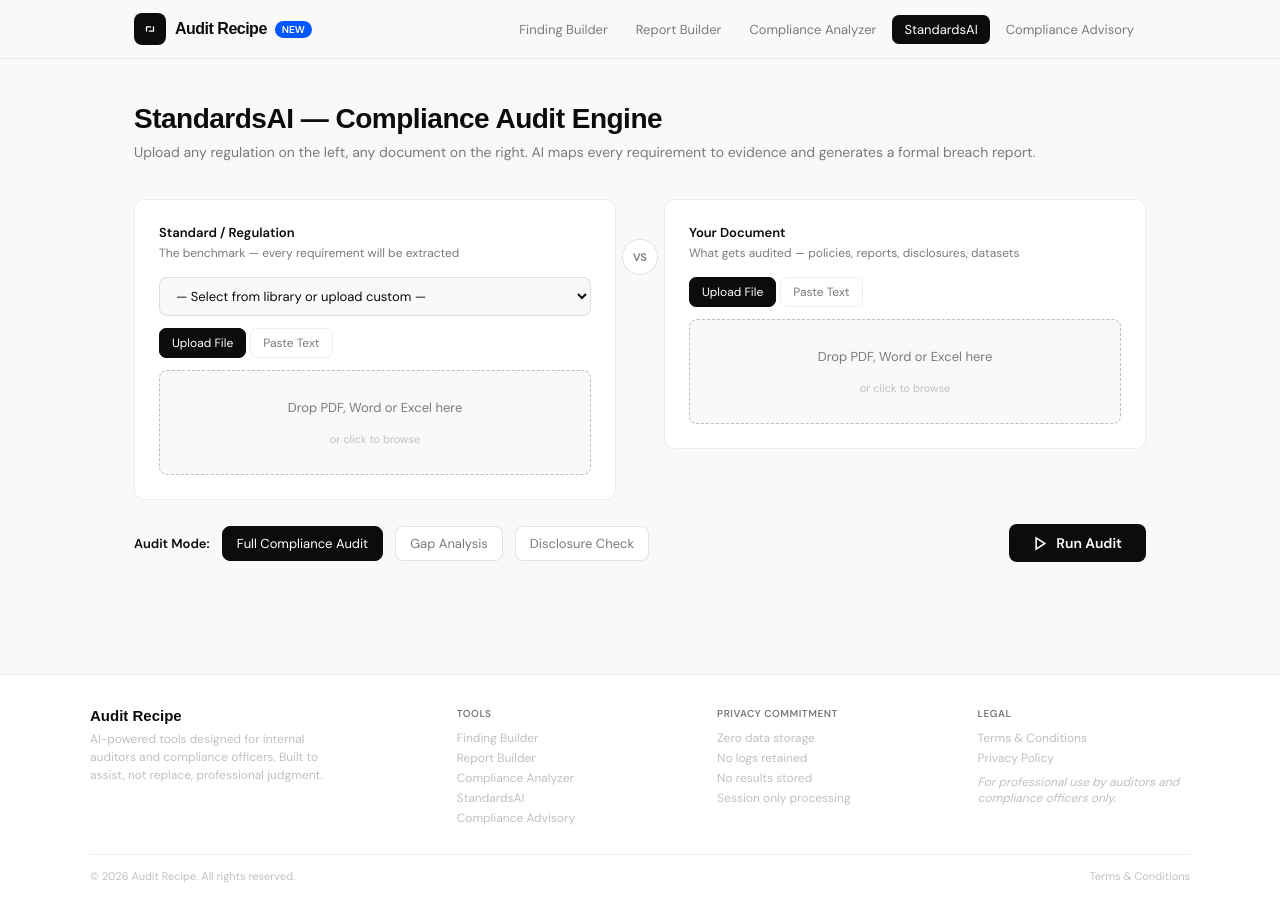
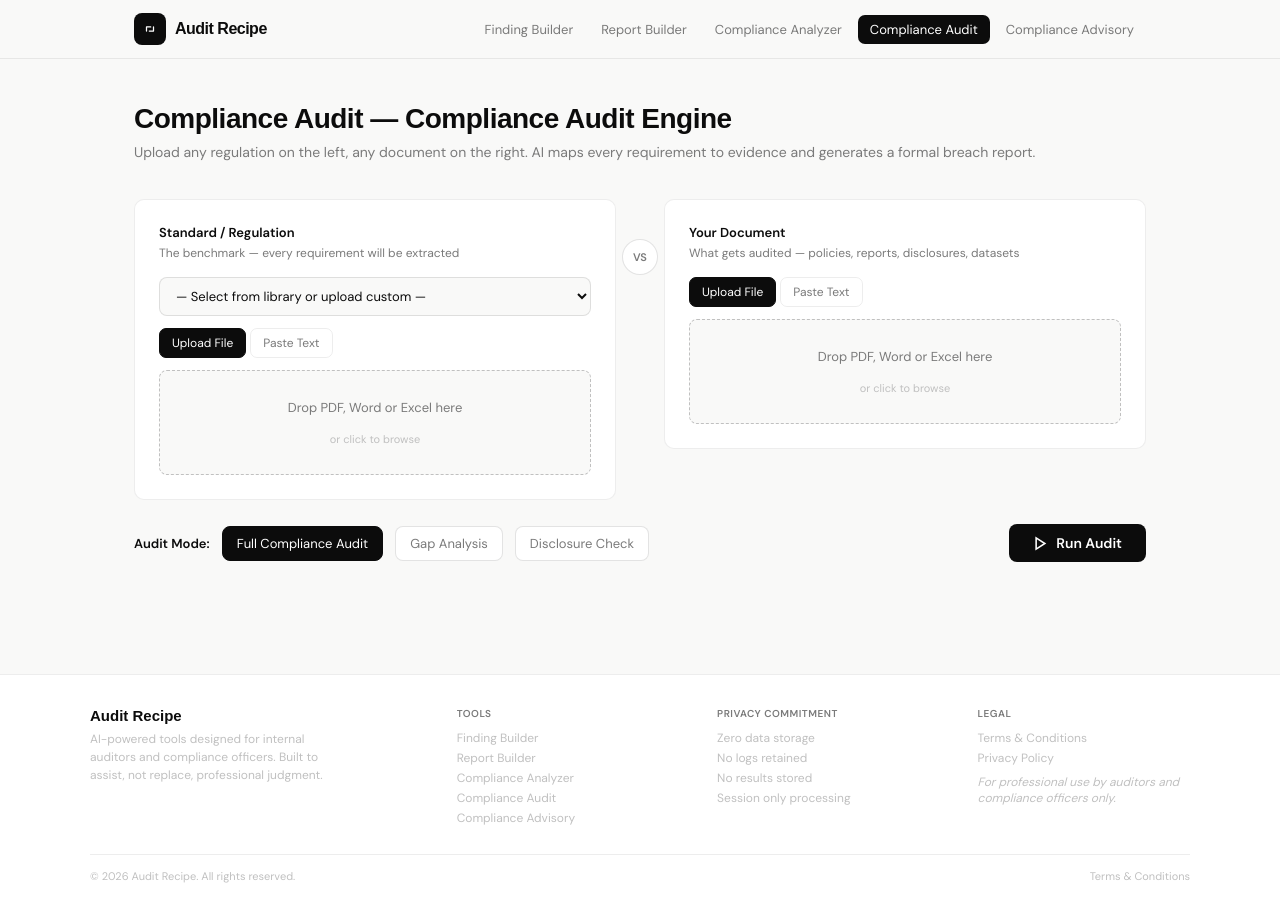
Before and after one commit to worrkly/audit-recipe, a website: page public/standards-ai.html in a window 1280 px wide. Drawn offline with Linux system fonts and the light colour scheme; a script that the page names is missing; a web font is replaced by a local one.

Commit message:
fix: remove NEW badges, rename to Compliance Audit in standards-ai

```diff
--- a/public/standards-ai.html
+++ b/public/standards-ai.html
@@ -4,7 +4,7 @@
   <meta charset="UTF-8"/>
   <link rel="icon" type="image/svg+xml" href="/favicon.svg"/>
     <meta name="viewport" content="width=device-width, initial-scale=1.0"/>
-  <title>StandardsAI — Audit Recipe</title>
+  <title>Compliance Audit — Audit Recipe</title>
   <link href="https://fonts.googleapis.com/css2?family=DM+Sans:wght@300;400;500;600&family=Fustat:wght@700;800&display=swap" rel="stylesheet"/>
   <script src="https://cdnjs.cloudflare.com/ajax/libs/pdf.js/3.11.174/pdf.min.js"></script>
   <script src="https://cdnjs.cloudflare.com/ajax/libs/xlsx/0.18.5/xlsx.full.min.js"></script>
@@ -102,7 +102,7 @@
     .nav-logo{font-family:'Fustat',sans-serif;font-weight:800;font-size:16px;color:var(--ink);letter-spacing:-0.5px;text-decoration:none;display:flex;align-items:center;gap:9px;margin-right:8px;}
     .nav-logo-icon{width:32px;height:32px;background:var(--ink);border-radius:8px;display:flex;align-items:center;justify-content:center;}
     .nav-logo-icon svg{width:14px;height:14px;}
-    .badge-new{background:#0057FF;color:white;font-size:10px;font-weight:600;padding:2px 7px;border-radius:20px;margin-right:auto;}
+
     .nav-links{display:flex;gap:4px;margin-left:auto;}
     .nav-link{font-size:13px;color:var(--ink3);text-decoration:none;padding:6px 12px;border-radius:7px;transition:all 0.15s;font-family:'DM Sans',sans-serif;}
     .nav-link:hover{background:var(--border);color:var(--ink);}
@@ -140,17 +140,16 @@
       <div class="nav-logo-icon"><svg width="18" height="18" viewBox="0 0 20 20" fill="none"><path d="M5 13V7h6" stroke="white" stroke-width="1.8" stroke-linecap="round" stroke-linejoin="round"/><path d="M15 7v6h-6" stroke="white" stroke-width="1.8" stroke-linecap="round" stroke-linejoin="round"/></svg></div>
       Audit Recipe
     </a>
-    <span class="badge-new">NEW</span>
     <div class="nav-links">
     <a class="nav-link" href="finding-builder.html">Finding Builder</a>
     <a class="nav-link" href="report-builder.html">Report Builder</a>
     <a class="nav-link" href="compliance-analyzer.html">Compliance Analyzer</a>
-    <a class="nav-link active" href="standards-ai.html">StandardsAI</a>
+    <a class="nav-link active" href="standards-ai.html">Compliance Audit</a>
     <a class="nav-link" href="compliance-advisory.html">Compliance Advisory</a>
     </div>
   </nav>
 </header><main>
-  <div class="page-header"><h1>StandardsAI — Compliance Audit Engine</h1><p>Upload any regulation on the left, any document on the right. AI maps every requirement to evidence and generates a formal breach report.</p></div>
+  <div class="page-header"><h1>Compliance Audit — Compliance Audit Engine</h1><p>Upload any regulation on the left, any document on the right. AI maps every requirement to evidence and generates a formal breach report.</p></div>
   <div class="setup-grid">
     <div class="upload-panel">
       <h3>Standard / Regulation</h3><p>The benchmark — every requirement will be extracted</p>
@@ -232,7 +231,7 @@
         <a href="finding-builder.html">Finding Builder</a>
         <a href="report-builder.html">Report Builder</a>
         <a href="compliance-analyzer.html">Compliance Analyzer</a>
-        <a href="standards-ai.html">StandardsAI</a>
+        <a href="standards-ai.html">Compliance Audit</a>
         <a href="compliance-advisory.html">Compliance Advisory</a>
       </div>
       <div class="footer-col">
```
